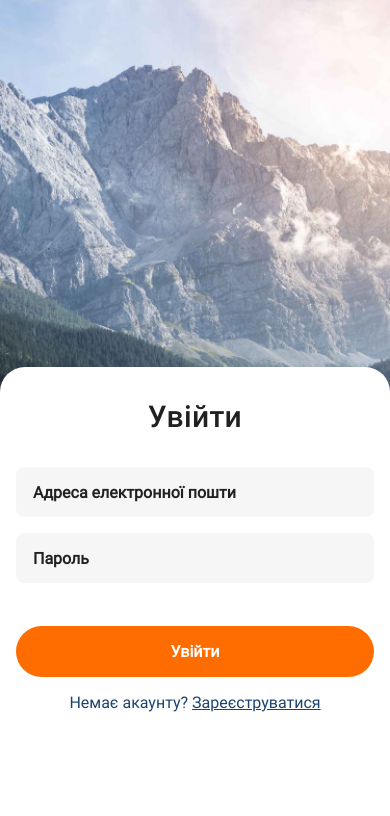
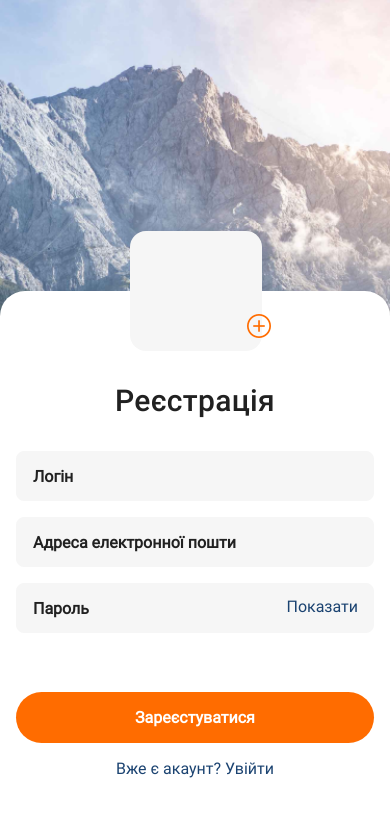
Before and after one commit to Kate-Mil/React-Native, a React Native app: screen / in a window 390 px wide. Shown: the top 816 px of the page. Built offline with nearby package versions, Linux system fonts and the light colour scheme.

Commit message:
add showPassword component

```diff
--- a/App.js
+++ b/App.js
@@ -16,8 +16,8 @@ const App = () => {
   }
 
   return (
-    <LoginScreen />
-    // <RegistrationScreen />
+    // <LoginScreen />
+    <RegistrationScreen />
   );
 };
 
--- /dev/null
+++ b/src/components/ShowPassword.jsx
@@ -0,0 +1,24 @@
+import { StyleSheet, Text, TouchableOpacity } from "react-native";
+
+export const ShowPassword = ({ onPress }) => {
+  return (
+    <TouchableOpacity style={styles.container} onPress={onPress}>
+      <Text style={styles.text}>Показати</Text>
+    </TouchableOpacity>
+  );
+};
+
+const styles = StyleSheet.create({
+  container: {
+    position: "relative",
+  },
+  text: {
+    position: "absolute",
+    top: -52,
+    right: 16,
+    color: "#1B4371",
+    textAlign: "center",
+    fontFamily: "rb-regular",
+    fontSize: 16,
+  },
+});
--- a/src/screens/LoginScreen.jsx
+++ b/src/screens/LoginScreen.jsx
@@ -7,6 +7,7 @@ import { Title } from "../components/Title";
 import { Background } from "../components/Background";
 import { Button } from "../components/Button";
 import { Link } from "../components/Link";
+import { ShowPassword } from "../components/ShowPassword";
 
 export const LoginScreen = () => {
   const [focusedInput, setFocusedInput] = useState(null);
@@ -87,6 +88,7 @@ export const LoginScreen = () => {
               {formik.errors.password}
             </Text>
           ) : null}
+          <ShowPassword onPress={() => console.log("====")} />
         </View>
         <Button onPress={formik.handleSubmit} title="Увійти" />
         <Link>
--- a/src/screens/RegistrationScreen.jsx
+++ b/src/screens/RegistrationScreen.jsx
@@ -8,6 +8,7 @@ import { AddPhoto } from "../components/AddPhoto";
 import { Background } from "../components/Background";
 import { Button } from "../components/Button";
 import { Link } from "../components/Link";
+import { ShowPassword } from "../components/ShowPassword";
 
 export const RegistrationScreen = () => {
   const [focusedInput, setFocusedInput] = useState(null);
@@ -101,6 +102,7 @@ export const RegistrationScreen = () => {
               {formik.errors.password}
             </Text>
           ) : null}
+          <ShowPassword onPress={() => console.log("====")} />
         </View>
         <Button onPress={formik.handleSubmit} title="Зареєстуватися" />
         <Link>Вже є акаунт? Увійти</Link>
```
